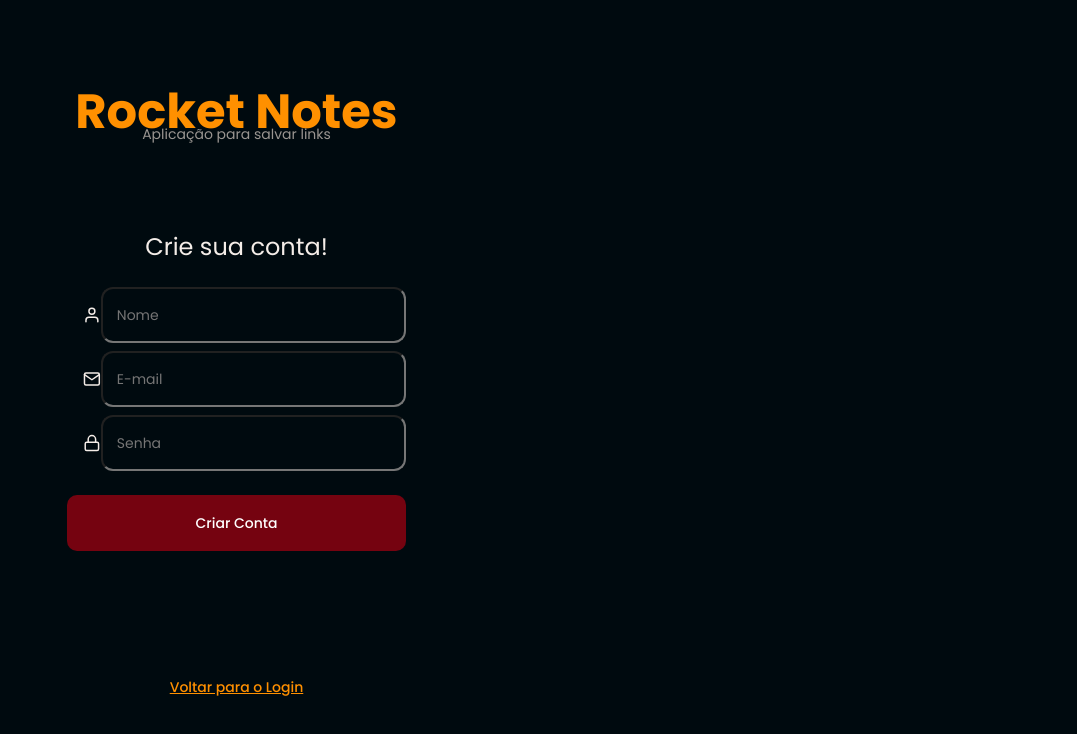
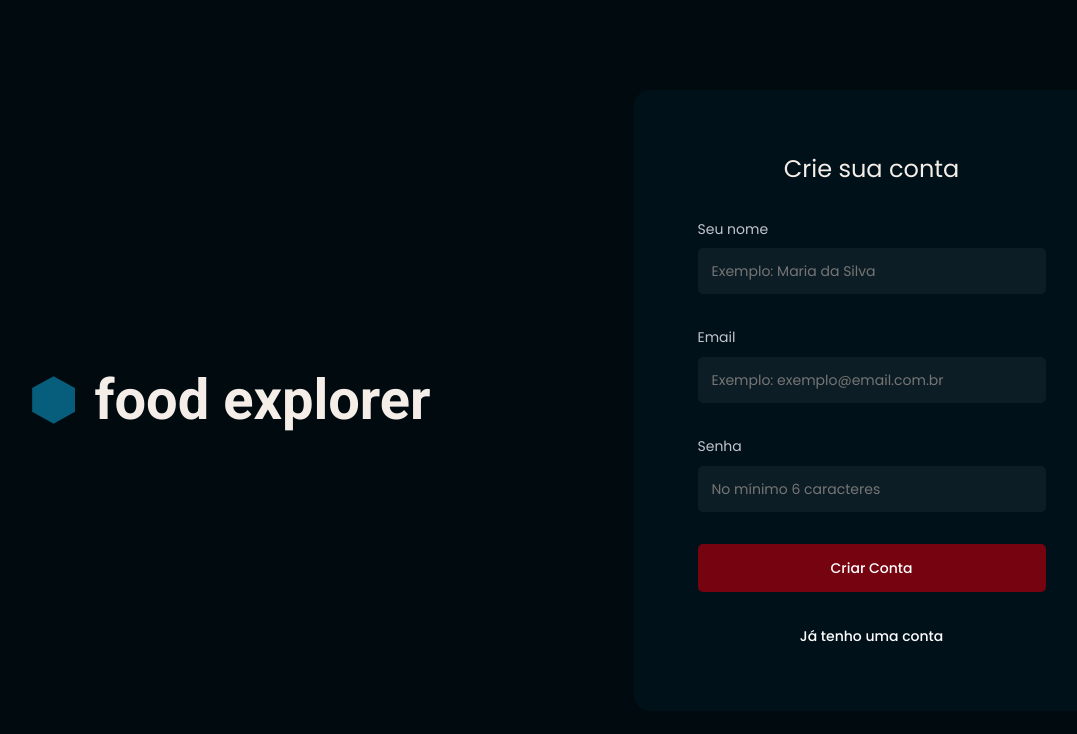
Before and after one commit to huddmax/food-ex, a React (Vite) app in the folder web/: page /register in a window 1280 px wide. Shown: the top 734 px of the page, without its empty margins (69-1146 px from the left). Built offline with nearby package versions, Linux system fonts and the light colour scheme.

Commit message:
Finalizando pagina de cadastro. Fixes #3

```diff
--- a/web/src/components/Button/style.js
+++ b/web/src/components/Button/style.js
@@ -3,15 +3,10 @@ import styled from 'styled-components'
 export const Container = styled.button`
 
     width: 100%;
-
-    height: 56px;
+    height: 48px;
     border: 0;
-    padding: 0 16px;
-    margin-top: 16px;
-    border-radius: 10px;
-
-
-
+    padding: 12px 32px;
+    border-radius: 5px;
 
     color: ${ ({ theme }) => theme.COLORS.LIGHT_100 };
     background-color: ${ ({ theme }) => theme.COLORS.TOMATO_100 };
@@ -26,9 +21,6 @@ export const Container = styled.button`
     text-transform: none;
 
 
-
-
-
     &:disabled{
         opacity: 0.5;
     }
--- a/web/src/pages/SignUp/index.jsx
+++ b/web/src/pages/SignUp/index.jsx
@@ -1,7 +1,6 @@
 import { useState } from 'react';
-import { Input } from '../../components/Input';
 import { Button } from '../../components/Button';
-import axios from 'axios';
+import {InputWithText} from '../../components/InputWithText'
 
 import { Link, useNavigate } from 'react-router-dom';
 
@@ -45,40 +44,54 @@ export function SignUp() {
     return (
         <Container>
             <Form>
-                <h1>Rocket Notes</h1>
-                <p>Aplicação para salvar links</p>
-                <h2>Crie sua conta!</h2>
 
-                <Input
-                    placeholder="Nome"
+                <h2>Crie sua conta</h2>
+
+                <InputWithText
+
+                    title="Seu nome"
+                    id="inputName"
+                    placeholder="Exemplo: Maria da Silva"
                     type="text"
-                    icon={FiUser}
                     onChange={e => setName(e.target.value)}
+
                 />
 
-                <Input
-                    placeholder="E-mail"
+                <InputWithText
+                    title="Email"
+                    id="inputEmail"
+
+
+                    placeholder="Exemplo: exemplo@email.com.br"
                     type="text"
-                    icon={FiMail}
                     onChange={e => setEmail(e.target.value)}
                 />
 
-                <Input
-                    placeholder="Senha"
+                <InputWithText
+                    title="Senha"
+                    id="inputPassword"
+
+                    placeholder="No mínimo 6 caracteres"
                     type="password"
-                    icon={FiLock}
                     onChange={e => setPassword(e.target.value)}
                 />
 
                 <Button title="Criar Conta" onClick={handleSignUp} />
 
                 <Link to="/" >
-                    Voltar para o Login
+                    Já tenho uma conta
                 </Link >
 
             </Form>
 
-            <Background/>
+            <Background>
+                 <svg width="43" height="48" viewBox="0 0 43 48" fill="none" xmlns="http://www.w3.org/2000/svg">
+<path d="M21.5706 0.216553L42.9737 12.0919V35.8426L21.5706 47.7179L0.167517 35.8426V12.0919L21.5706 0.216553Z" fill="#065E7C"/>
+</svg>
+
+                <h1>food explorer</h1>
+
+            </Background>
 
         </Container>
 
--- a/web/src/pages/SignUp/styles.js
+++ b/web/src/pages/SignUp/styles.js
@@ -1,49 +1,91 @@
-import styled from 'styled-components'
+import styled from 'styled-components';
 
 export const Container = styled.div`
     height:100vh;
 
     display: flex;
-    align-items: stretch;
+    justify-content: space-around;
+    flex-direction: row-reverse;
+    align-content: center;
+    flex-wrap: wrap;
+
+    background-color: ${ ({ theme }) => theme.COLORS.DARK_400};
 
 `;
 
 export const Form = styled.form`
-    padding: 0 136px;
+
+    width: 476px;
+    height: 621px;
+
+    padding: 64px;
     display: flex;
     flex-direction: column;
     justify-content: center;
     align-items: center;
+    text-align: center;
+    border-radius: 16px;
 
-    text-align: center;
+    background-color: ${ ({ theme }) => theme.COLORS.DARK_700};
 
-    > h1 {
-        font-size: 48px;
-        color: ${ ({ theme }) => theme.COLORS.ORANGE};
-    }
 
     > h2 {
         font-size: 24px;
-        margin-top: 84px;
-        margin-bottom: 24px;
+        margin-bottom: 32px;
 
     }
 
     > p {
         font-size: 14px;
-        color: ${ ({ theme }) => theme.COLORS.GRAY_100};
+        height: 24px;
+        color: ${ ({ theme }) => theme.COLORS.RED};
 
     }
 
     > a {
-        margin-top:124px;
-        color: ${ ({ theme }) => theme.COLORS.ORANGE};
+        margin-top:32px;
+        text-decoration: none;
+
     }
+
+
+     > div {
+        margin-bottom: 32px;
+
+        input {
+            border: none;
+            background-color: ${({theme})=> theme.COLORS.DARK_900};
+        }
+    }
+
+    button {
+        /* height: 48px; */
+    }
+
+
+
 `;
 
 export const Background = styled.div`
 
-    font-size: 50px;
 
 
-`;
+    display: flex;
+    align-items: center;
+    gap: 19px;
+
+    background-color: ${ ({ theme }) => theme.COLORS.DARK_400};
+
+
+    font-family: 'Roboto', sans-serif;
+    letter-spacing: 0;
+    font-weight: bold;
+    text-decoration: none;
+    font-size: 28px;
+    line-height: auto;
+    margin-bottom: 0px;
+    text-transform: none;
+
+
+
+    `;
--- a/web/src/style/global.js
+++ b/web/src/style/global.js
@@ -57,6 +57,7 @@ export default createGlobalStyle`
         font-size: 14px;
         font-weight: 100;
         font-style: normal;
+        border-radius: 5px;
 
         color: ${ ({ theme }) => theme.COLORS.LIGHT_100 };
 
--- a/web/src/style/theme.js
+++ b/web/src/style/theme.js
@@ -8,7 +8,9 @@ export default {
     TOMATO_100: "#750310",
 
     DARK_400:"#000A0F",
-    DARK_700:"#001119",
+    DARK_700: "#001119",
+    DARK_900: "#0D1D25",
+
 
 
 
```
Also changed, not shown: web/src/pages/SignIn/index.jsx (+0 -13 lines), 1 other file (tests, documents, lock files or other folders). Lines whose indentation alone changed are shown as unchanged.
